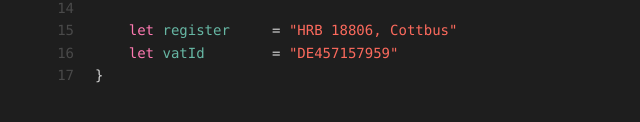
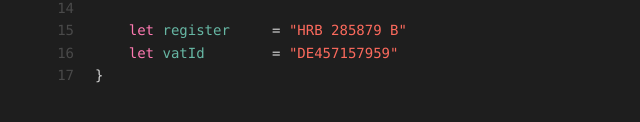
Before and after one commit to l13r-apps/l13r-apps.github.io, a plain HTML site: page imprint.html in a window 1280 px wide. Shown: the part 322-444 px from the top of the page, 61-701 px from the left. Drawn offline with Linux system fonts and the light colour scheme.

Commit message:
Update Registernummer

```diff
--- a/imprint.html
+++ b/imprint.html
@@ -23,7 +23,7 @@
 <span class="line" data-line="12">    <span class="keyword">let</span> <span class="property">director</span>     = <span class="string">"Lukas W&uuml;rzburger"</span></span>
 <span class="line" data-line="13">    <span class="keyword">let</span> <span class="property">email</span>        = <span class="string">"lukas@l13r-apps.com"</span></span>
 <span class="blank" data-line="14"></span>
-<span class="line" data-line="15">    <span class="keyword">let</span> <span class="property">register</span>     = <span class="string">"HRB 18806, Cottbus"</span></span>
+<span class="line" data-line="15">    <span class="keyword">let</span> <span class="property">register</span>     = <span class="string">"HRB 285879 B"</span></span>
 <span class="line" data-line="16">    <span class="keyword">let</span> <span class="property">vatId</span>        = <span class="string">"DE457157959"</span></span>
 <span class="line" data-line="17">}</span>
     </div>
```
